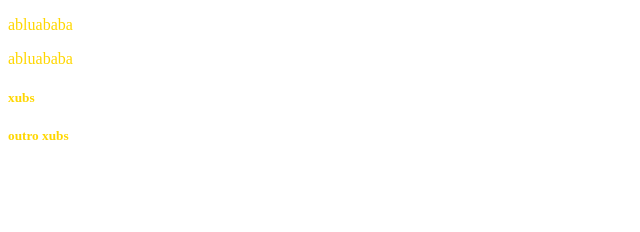
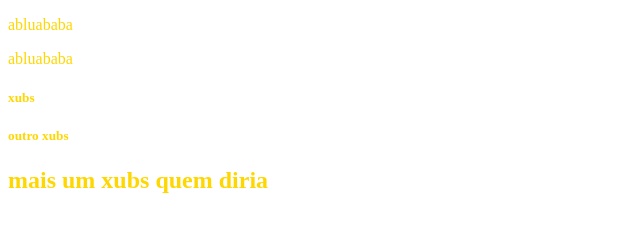
Before and after one commit to Maracujacake/exercicios-jquery, a plain HTML site: page index.html in a window 1280 px wide. Shown: the whole page, without its empty margins (0-640 px from the left). Drawn offline with nearby package versions, Linux system fonts and the light colour scheme.

Commit message:
Add files via upload

```diff
--- a/index.html
+++ b/index.html
@@ -45,5 +45,6 @@
 
 <h5 class="xubs"> xubs </h5>
 <h5 class="xubs2"> outro xubs </h5>
+<h2 class="xubs3"> mais um xubs quem diria </h2>
 </body>
 </html>
```
